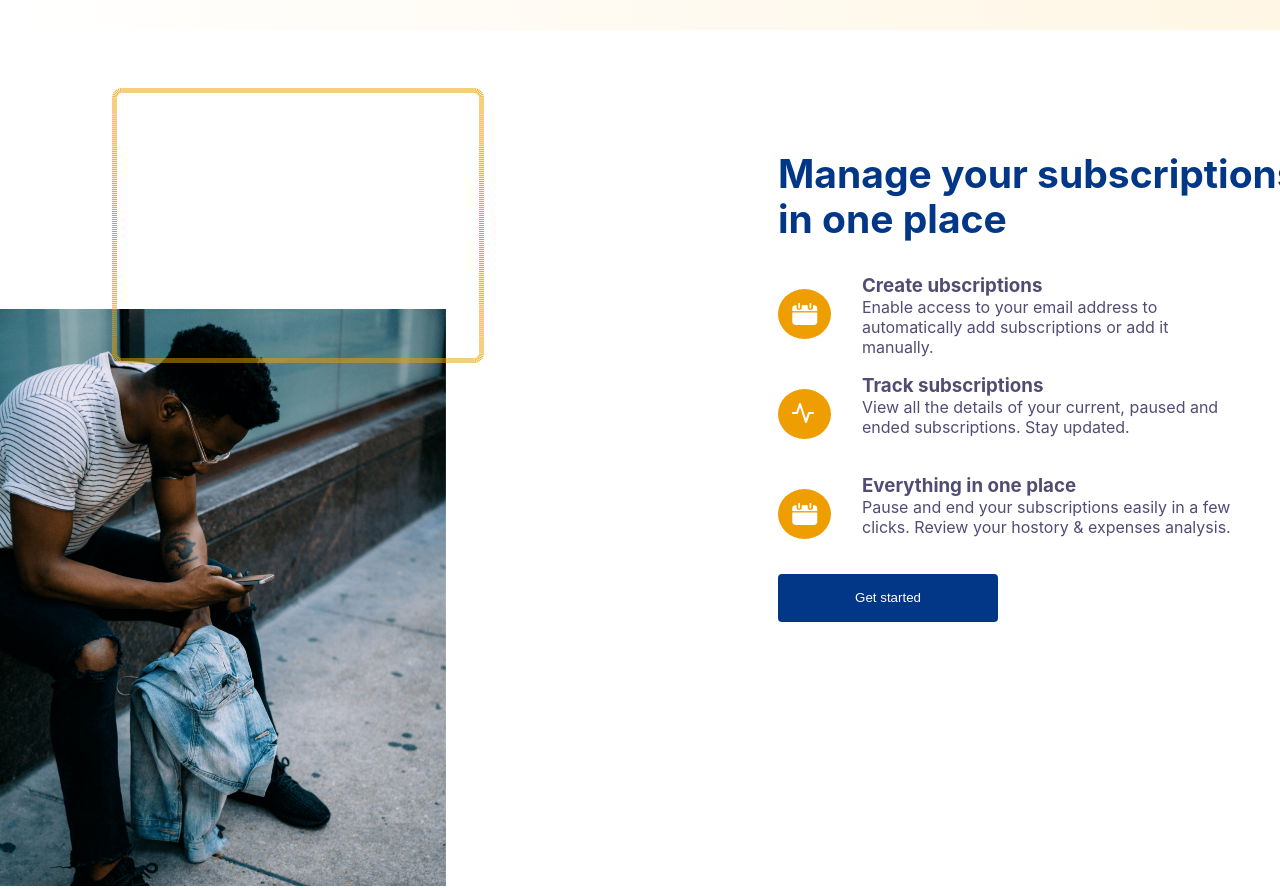
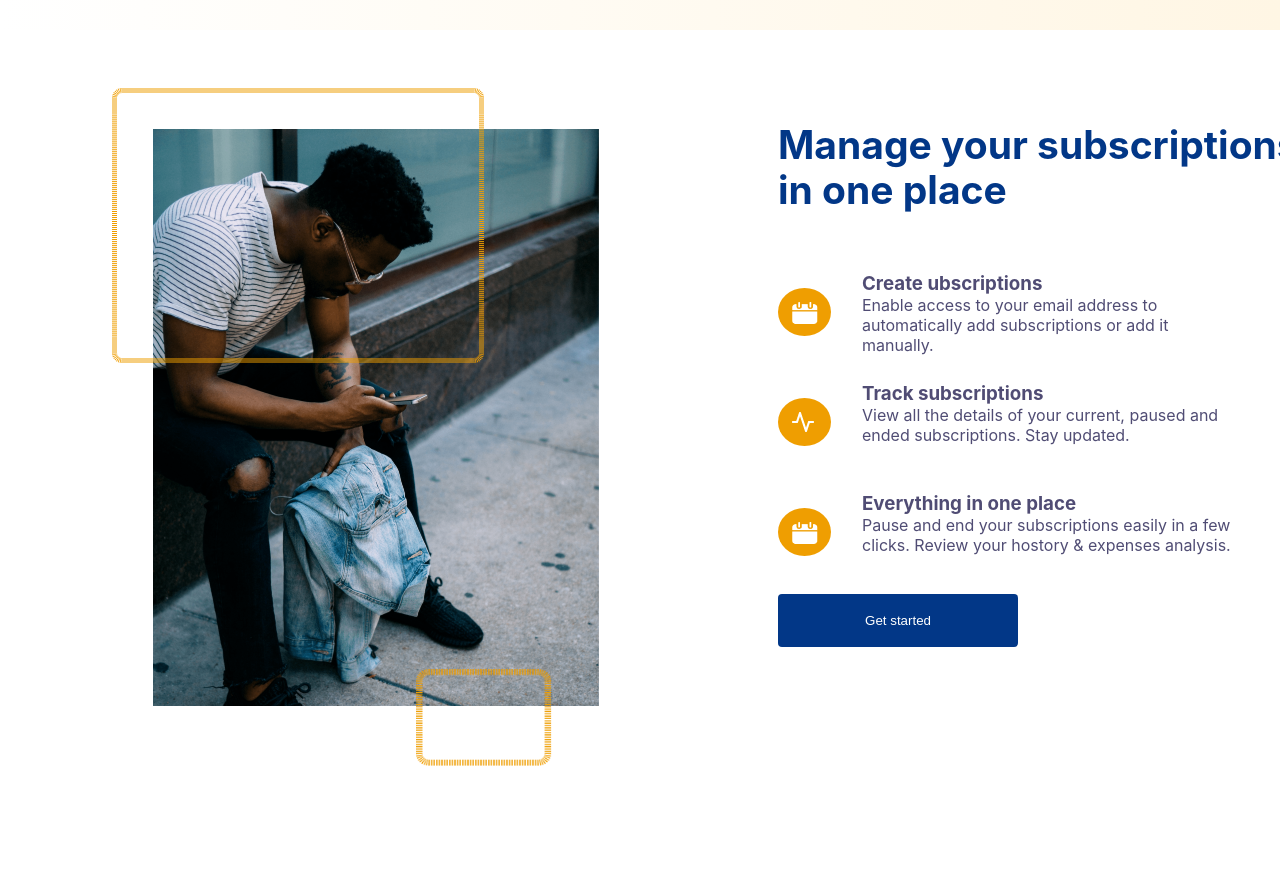
Before and after one commit to Lanzar-dev/GSECT-manager-frontend, a React (Create React App) app: page / in a window 1280 px wide. Shown: the part 692-1582 px from the top of the page. After the commit the page ends 1458 px from the top, so only its background shows below. Built offline with nearby package versions, Linux system fonts and the light colour scheme.

Commit message:
Finally completed second part of the landing! Resolved image issue Added a little transition to the modal Increased button size. Still working on the modal adjustment.

```diff
--- a/package.json
+++ b/package.json
@@ -13,6 +13,7 @@
     "react-router": "^5.2.1",
     "react-router-dom": "^5.3.0",
     "react-scripts": "4.0.3",
+    "react-transition-group": "^4.4.2",
     "uuid": "^7.0.3",
     "web-vitals": "^1.1.2"
   },
--- a/src/screens/landing.js
+++ b/src/screens/landing.js
@@ -1,5 +1,8 @@
 import React, { useState } from "react";
 import Modal from "react-modal";
+import { CSSTransition } from "react-transition-group";
+//styles
+import "../styles/components/transition.scss";
 import "../styles/landing.scss";
 import "../styles/components/modal.scss";
 // components
@@ -31,7 +34,14 @@ export default function Landing() {
             <a href="/support" className="link">
               Support
             </a>
-            <a href="/" onClick={(e) => {setOpenModal(true); e.preventDefault() }} className="link">
+            <a
+              href="/"
+              onClick={(e) => {
+                setOpenModal(true);
+                e.preventDefault();
+              }}
+              className="link"
+            >
               Log in
             </a>
           </div>
@@ -159,9 +169,11 @@ export default function Landing() {
               type="inverted"
               action={() => console.log("test 123")}
             />
+            <CSSTransition isOpen={openModal} timeout={300}>
               <Modal
                 isOpen={openModal}
                 onRequestClose={() => setOpenModal(false)}
+                closeTimeoutMS={500}
                 className="login-popup"
                 style={{
                   overlay: {
@@ -197,11 +209,16 @@ export default function Landing() {
                         className="password"
                         type={passwordShown ? "text" : "password"}
                       />
-                    <img onClick={togglePassword} src={require('../assets/images/eye.png').default} alt=""/>
+                      <img
+                        onClick={togglePassword}
+                        src={require("../assets/images/eye.png").default}
+                        alt=""
+                      />
                     </div>
                   </div>
                 </div>
               </Modal>
+            </CSSTransition>
           </div>
         </div>
       </section>
--- a/src/styles/components/button.scss
+++ b/src/styles/components/button.scss
@@ -4,8 +4,8 @@
   border: none;
   background: $white;
   border-radius: 4px;
-  width: 220px;
-  height: 48px;
+  width: 240px;
+  height: 53px;
   color: $gsectblue;
   cursor: pointer;
   &.inverted {
--- /dev/null
+++ b/src/styles/components/transition.scss
@@ -0,0 +1,15 @@
+.ReactModal__Overlay {
+    opacity: 0;
+    transform: translateX(-100px);
+    transition: all 500ms ease-in-out;
+  }
+
+  .ReactModal__Overlay--after-open {
+    opacity: 1;
+    transform: translateX(0px);
+  }
+
+  .ReactModal__Overlay--before-close {
+    opacity: 0;
+    transform: translateX(-100px);
+  }
--- a/src/styles/landing.scss
+++ b/src/styles/landing.scss
@@ -105,18 +105,20 @@
           left: 112px;
           top: 58px;
           z-index: 1;
-          position: relative;
+          position: absolute;
         }
         .sub-img{
           width: 445.58px;
           height: 577px;
-          left: 153;
-          bottom: 99;
+          position: absolute;
+          left: 153px;
+          top: 99px;
         }
         .bottom-right{
-          top: 0;
-          bottom: 49px;
-          right: 888px;
+          width: 136px;
+          height: 97px;
+          left: 416px;
+          top: 639px;
           z-index: 1;
           position: relative;
         }
@@ -126,14 +128,21 @@
       width: 533px;
       height: 577px;
       left: 778px;
-      top: 89px;
+      top: 60px;
         h1.title{
-          font-weight: bold;
           font-size: 39px;
+          font-style: normal;
+          font-weight: 700;
           line-height: 45px;
+          text-align: left;
           color: $gsectblue;
+          margin-bottom: 60px;
         }
         .subtitle{
+          width: 466px;
+          height: 322px;
+          left: 780px;
+          top: 239px;
           .choices {
             display: flex;
             justify-content: space-between;
@@ -142,14 +151,15 @@
             height: 80px;
             left: 780px;
             top: 239px;
-            margin-bottom: 20px;
+            margin-bottom: 30px;
+            flex: 1;
             .choices-img{
               background-color: $gsectyellow;
-              position: relative;
               padding: 14px;
               border-radius: 100%;
-              width: 24.89px;
-              height: 22px;
+              align-self: center;
+              width: 25px;
+              height: 20px;
             }
             .choices-content{
               width: 382px;
@@ -162,5 +172,11 @@
           }
         }
     }
+    .actions button{
+      width: 240px;
+      // height: 53px;
+      left: 780px;
+      top: 613px;
+    }
   }
 }
```
Also changed, not shown: 1 other file (tests, documents, lock files or other folders). Lines whose indentation alone changed are shown as unchanged.
